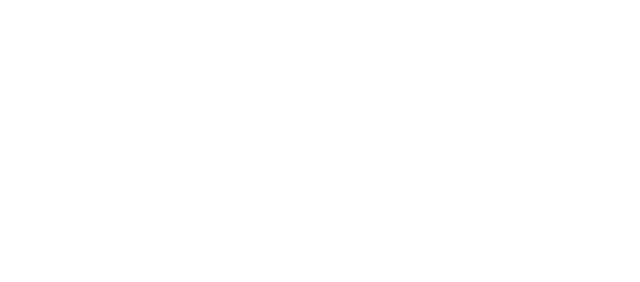
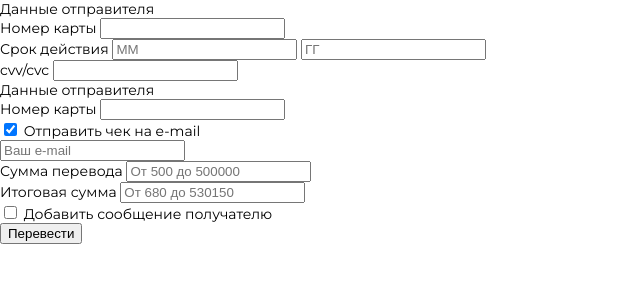
Before and after one commit to sss24/form-of-money-transfer, a website: page src/index.html in a window 1280 px wide. Shown: the whole page, without its empty margins (0-640 px from the left). Drawn offline with nearby package versions, Linux system fonts and the light colour scheme; files that its build step writes are made by us from their sources.

Commit message:
HTML marking

```diff
--- a/src/index.html
+++ b/src/index.html
@@ -8,6 +8,64 @@
     <title>Form of money transfer</title>
 </head>
 <body>
-
+    <div class="wrapper">
+        <form class="form" action="" method="POST">
+            <div class="form__item">
+                <div class="form__title">Данные отправителя</div>
+                <div class="form__content">
+                    <div class="form__card-num input">
+                        <label class="input__title" for="card-num">Номер карты</label>
+                        <input class="input__item" id="card-num" type="text">
+                    </div>
+                    <div class="form__security">
+                        <div class="form__valid-dates input">
+                            <label class="input__title" for="valid-dates" >Срок действия</label>
+                            <input class="input__item input__item--short" id="valid-dates" type="text" placeholder="ММ">
+                            <input class="input__item input__item--short" id="" type="text" placeholder="ГГ">
+                        </div>
+                        <div class="form_cvv input">
+                            <label class="input__title input__title--cvv" for="cvv" >cvv/cvc</label>
+                            <input class="input__item input__item--medium" id="cvv" type="text">
+                        </div>
+                    </div>
+                </div>
+            </div>
+            <div class="form__item">
+                <div class="form__title">Данные отправителя</div>
+                <div class="form__content input">
+                    <div class="form__card-num input">
+                        <label class="input__title" for="card-num2">Номер карты</label>
+                        <input class="input__item" id="card-num2" type="text">
+                    </div>
+                </div>
+            </div>
+            <div class="form__item form__item--data">
+                <div class="form__card-num input">
+                    <div class="input__wrapper">
+                        <div class="form__checkbox">
+                            <input class="input__item-checkbox" id="checkbox" type="checkbox" checked>
+                            <label class="input__title" for="checkbox" >Отправить чек на e-mail</label>
+                        </div>
+                        <input class="input__item" type="text" placeholder="Ваш e-mail">
+                    </div>
+                    <div class="input__wrapper">
+                        <label class="input__title" for="transfer-amount" >Сумма перевода</label>
+                        <input class="input__item" id="transfer-amount" type="text" placeholder="От 500 до 500000">
+                    </div>
+                    <div class="input__wrapper">
+                        <label class="input__title" for="total-amount" >Итоговая сумма</label>
+                        <input class="input__item" id="total-amount" type="text" placeholder="От 680 до 530150">
+                    </div>
+                    <div class="input__wrapper">
+                        <div class="form__checkbox">
+                            <input class="input__item-checkbox" id="checkbox-msg" type="checkbox">
+                            <label class="input__title" for="checkbox-msg" >Добавить сообщение получателю</label>
+                        </div>
+                    </div>
+                    <input type="submit" value="Перевести">
+                </div>
+            </div>
+        </form>
+    </div>
 </body>
 </html>
```
